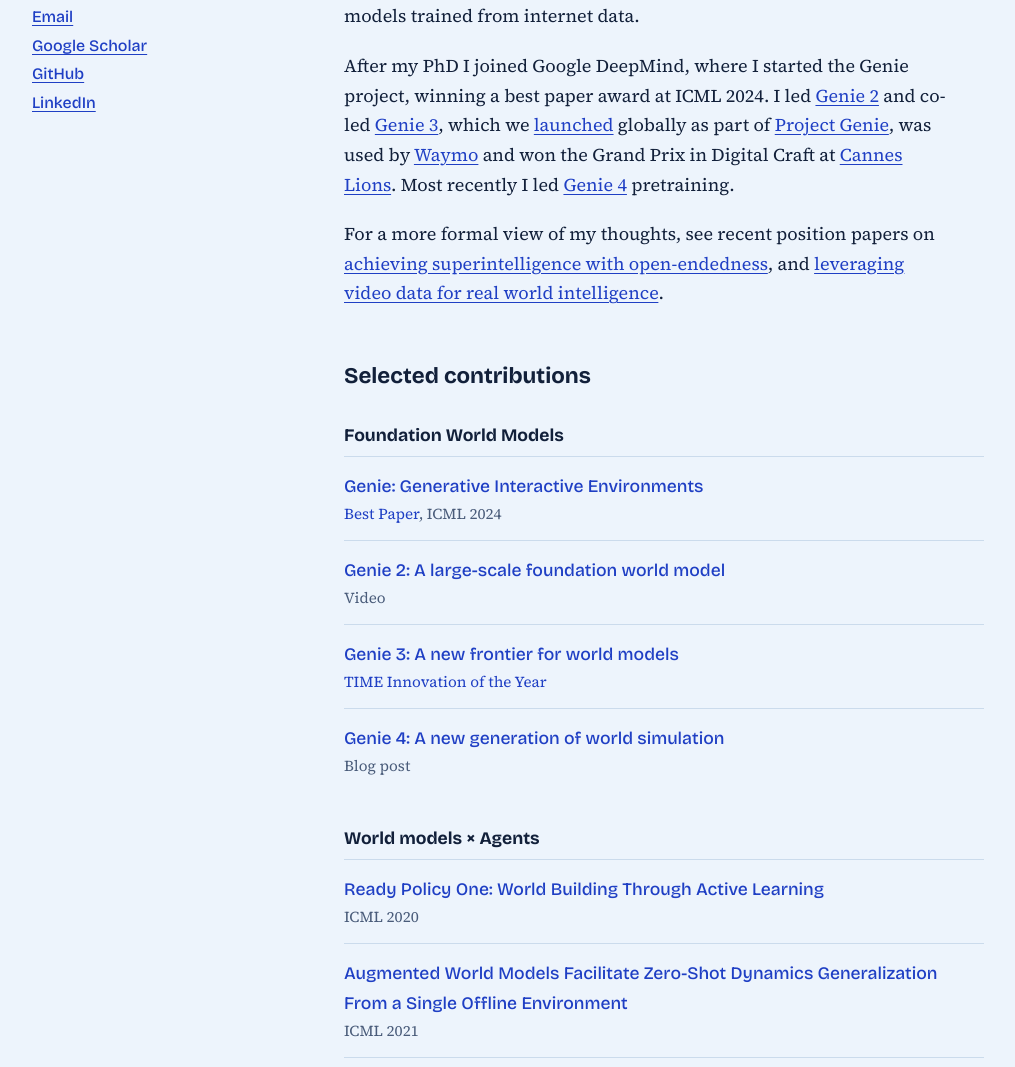
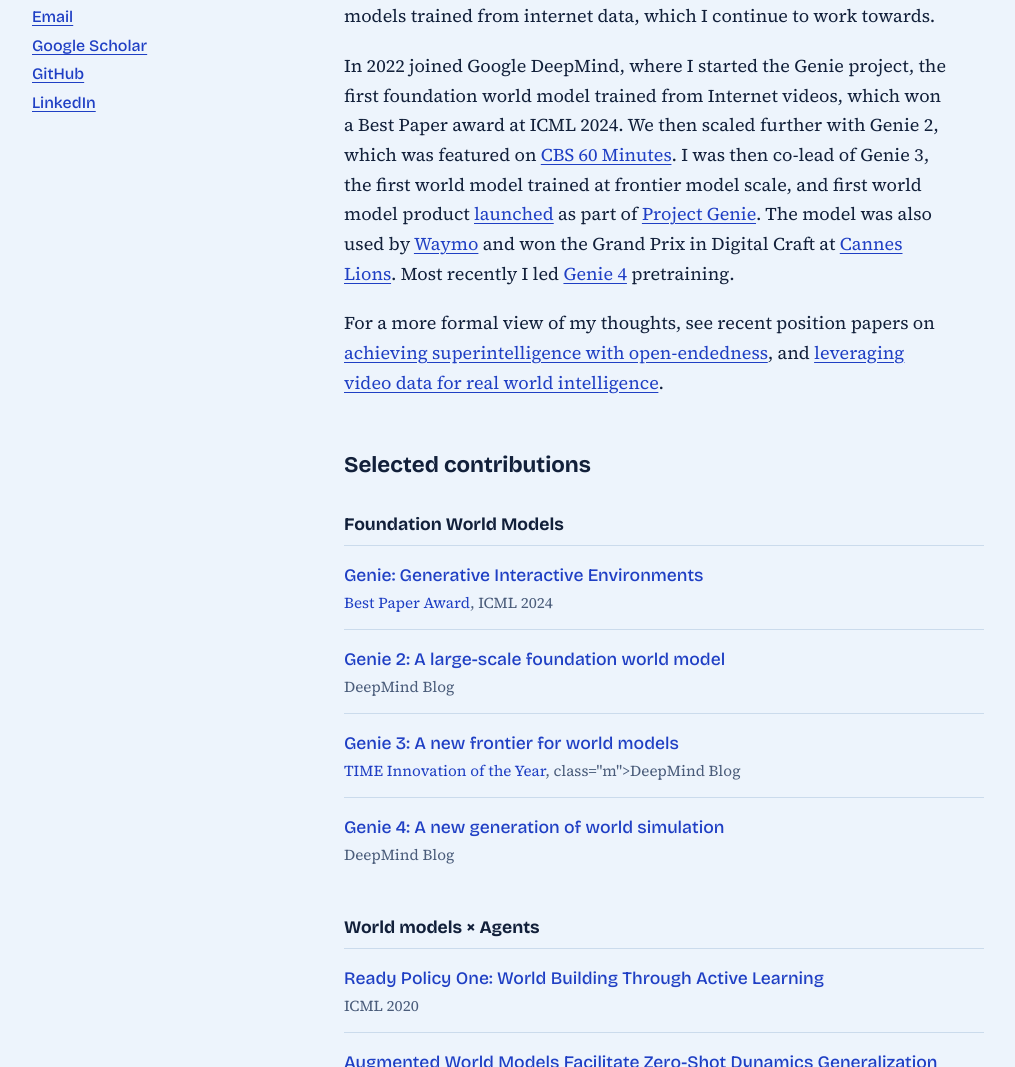
Before and after one commit to jparkerholder/jparkerholder.github.io, a plain HTML site: page index.html in a window 1280 px wide. Shown: the part 417-1484 px from the top of the page, without its empty margins (132-1147 px from the left). Drawn offline with nearby package versions, Linux system fonts and the light colour scheme.

Commit message:
edits
Updated contributions and project descriptions in the bio section. Corrected links and added details about the Genie project.

```diff
--- a/index.html
+++ b/index.html
@@ -57,18 +57,18 @@ h3{font-family:"Bricolage Grotesque","Helvetica Neue",Arial,sans-serif;font-size
   <main>
     <div class="bio">
       <p>I am interested in scaling world models to safely bring embodied intelligence to the world. I am an Honorary Associate Professor at UCL teaching “Open-Endedness and General Intelligence” with Tim Rocktäschel and Roberta Raileanu. I am also adjunct faculty at the <a href="https://bold-lab.ai/">British Open-Ended Learning &amp; Discovery (BOLD)</a> national UK AI research lab.</p>
-      <p>I have been working on world models and open-ended learning since 2019, with contributions in my PhD such as <a href="https://arxiv.org/pdf/2002.02693">Ready Policy One</a>, <a href="https://arxiv.org/pdf/2104.05632.pdf">Augmented World Models</a> and <a href="https://arxiv.org/abs/2203.01302">ACCEL</a>. I completed my PhD at the University of Oxford, where my <a href="https://www.robots.ox.ac.uk/~sjrob/Theses/JPH_Thesis.pdf">thesis</a> proposed solving embodied AGI by producing an open-ended process training agents inside world models trained from internet data.</p>
-      <p>After my PhD I joined Google DeepMind, where I started the Genie project, winning a best paper award at ICML 2024. I led <a href="https://www.youtube.com/watch?v=qUbx5RC8ro4">Genie 2</a> and co-led <a href="https://www.youtube.com/watch?v=n5x6yXDj0uo">Genie 3</a>, which we <a href="https://www.youtube.com/watch?v=Ow0W3WlJxRY">launched</a> globally as part of <a href="https://blog.google/innovation-and-ai/models-and-research/google-deepmind/project-genie/">Project Genie</a>, was used by <a href="https://waymo.com/blog/2026/02/the-waymo-world-model-a-new-frontier-for-autonomous-driving-simulation">Waymo</a> and won the Grand Prix in Digital Craft at <a href="https://www.contagious.com/article/cannes-lions-2026-digital-craft-winners-3a2392d27e5145b5a3f80e9d86373ce3">Cannes Lions</a>. Most recently I led <a href="https://deepmind.google/blog/genie-4-a-new-generation-of-world-simulation/">Genie 4</a> pretraining.</p>
+      <p>I have been working on world models and open-ended learning since 2019, with contributions in my PhD such as <a href="https://arxiv.org/pdf/.02693">Ready Policy One</a>, <a href="https://arxiv.org/pdf/2104.05632.pdf">Augmented World Models</a> and <a href="https://arxiv.org/abs/2203.01302">ACCEL</a>. I completed my PhD at the University of Oxford, where my <a href="https://www.robots.ox.ac.uk/~sjrob/Theses/JPH_Thesis.pdf">thesis</a> proposed solving embodied AGI by producing an open-ended process training agents inside world models trained from internet data, which I continue to work towards.</p>
+      <p>In 2022 joined Google DeepMind, where I started the Genie project, the first foundation world model trained from Internet videos, which won a Best Paper award at ICML 2024. We then scaled further with Genie 2, which was featured on <a href="https://www.youtube.com/watch?v=qUbx5RC8ro4">CBS 60 Minutes</a>. I was then co-lead of Genie 3, the first world model trained at frontier model scale, and first world model product <a href="https://www.youtube.com/watch?v=Ow0W3WlJxRY">launched</a> as part of <a href="https://blog.google/innovation-and-ai/models-and-research/google-deepmind/project-genie/">Project Genie</a>. The model was also used by <a href="https://waymo.com/blog/2026/02/the-waymo-world-model-a-new-frontier-for-autonomous-driving-simulation">Waymo</a> and won the Grand Prix in Digital Craft at <a href="https://www.contagious.com/article/cannes-lions-2026-digital-craft-winners-3a2392d27e5145b5a3f80e9d86373ce3">Cannes Lions</a>. Most recently I led <a href="https://deepmind.google/blog/genie-4-a-new-generation-of-world-simulation/">Genie 4</a> pretraining.</p>
       <p>For a more formal view of my thoughts, see recent position papers on <a href="https://arxiv.org/abs/2406.04268">achieving superintelligence with open-endedness</a>, and <a href="https://arxiv.org/abs/2402.17139">leveraging video data for real world intelligence</a>.</p>
     </div>
 
     <h2>Selected contributions</h2>
     <h3>Foundation World Models</h3>
     <ul class="papers">
-      <li><a href="https://arxiv.org/abs/2402.15391">Genie: Generative Interactive Environments</a><div class="m"><span class="award">Best Paper</span>, ICML 2024</div></li>
-      <li><a href="https://www.youtube.com/watch?v=qUbx5RC8ro4">Genie 2: A large-scale foundation world model</a><div class="m">Video</div></li>
-      <li><a href="https://www.youtube.com/watch?v=n5x6yXDj0uo">Genie 3: A new frontier for world models</a><div class="m"><span class="award">TIME Innovation of the Year</span></div></li>
-      <li><a href="https://deepmind.google/blog/genie-4-a-new-generation-of-world-simulation/">Genie 4: A new generation of world simulation</a><div class="m">Blog post</div></li>
+      <li><a href="https://arxiv.org/abs/2402.15391">Genie: Generative Interactive Environments</a><div class="m"><span class="award">Best Paper Award</span>, ICML 2024</div></li>
+      <li><a href="https://deepmind.google/blog/genie-2-a-large-scale-foundation-world-model/">Genie 2: A large-scale foundation world model</a><div class="m">DeepMind Blog</div></li>
+      <li><a href="https://deepmind.google/blog/genie-3-a-new-frontier-for-world-models/">Genie 3: A new frontier for world models</a><div class="m"><span class="award">TIME Innovation of the Year</span>, class="m">DeepMind Blog</div></li>
+      <li><a href="https://deepmind.google/blog/genie-4-a-new-generation-of-world-simulation/">Genie 4: A new generation of world simulation</a><div class="m">DeepMind Blog</div></li>
     </ul>
     <h3>World models × Agents</h3>
     <ul class="papers">
```
